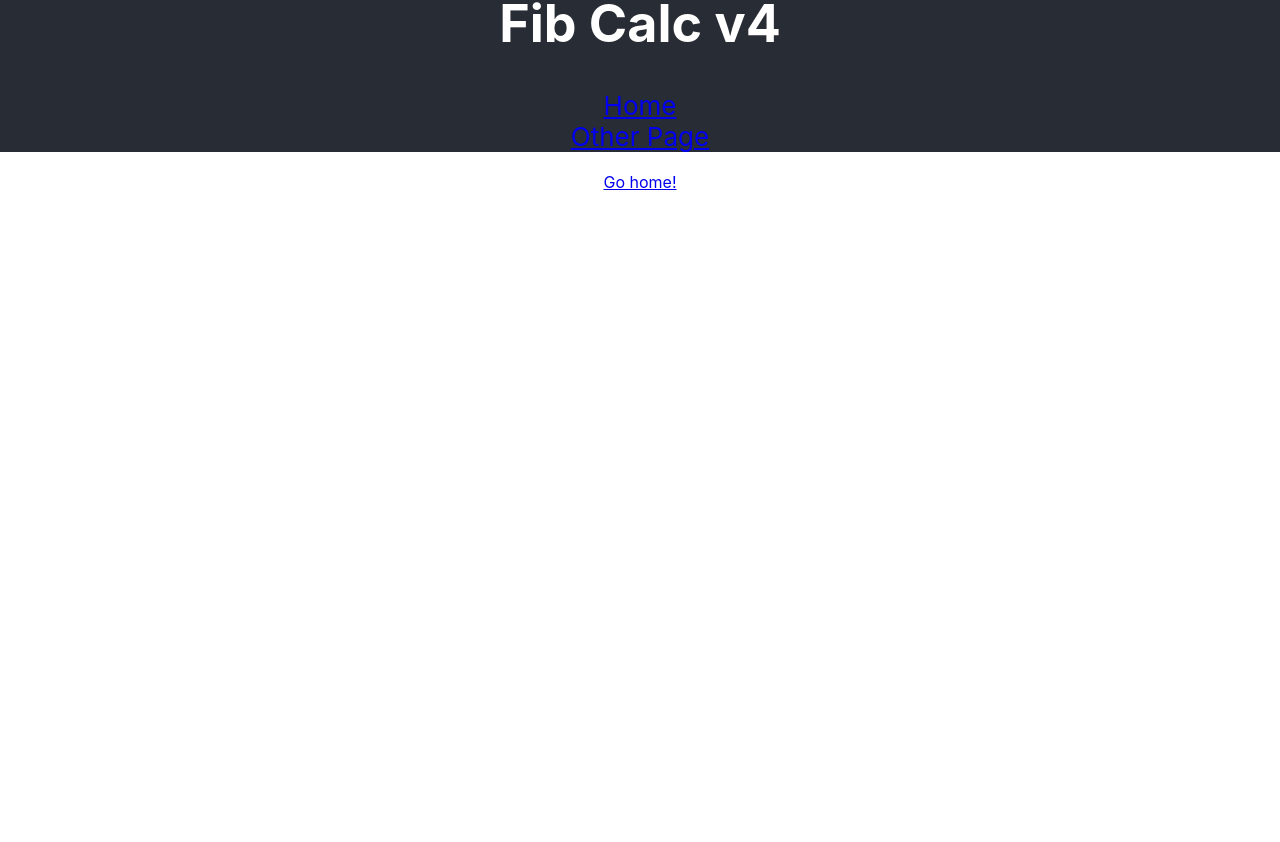
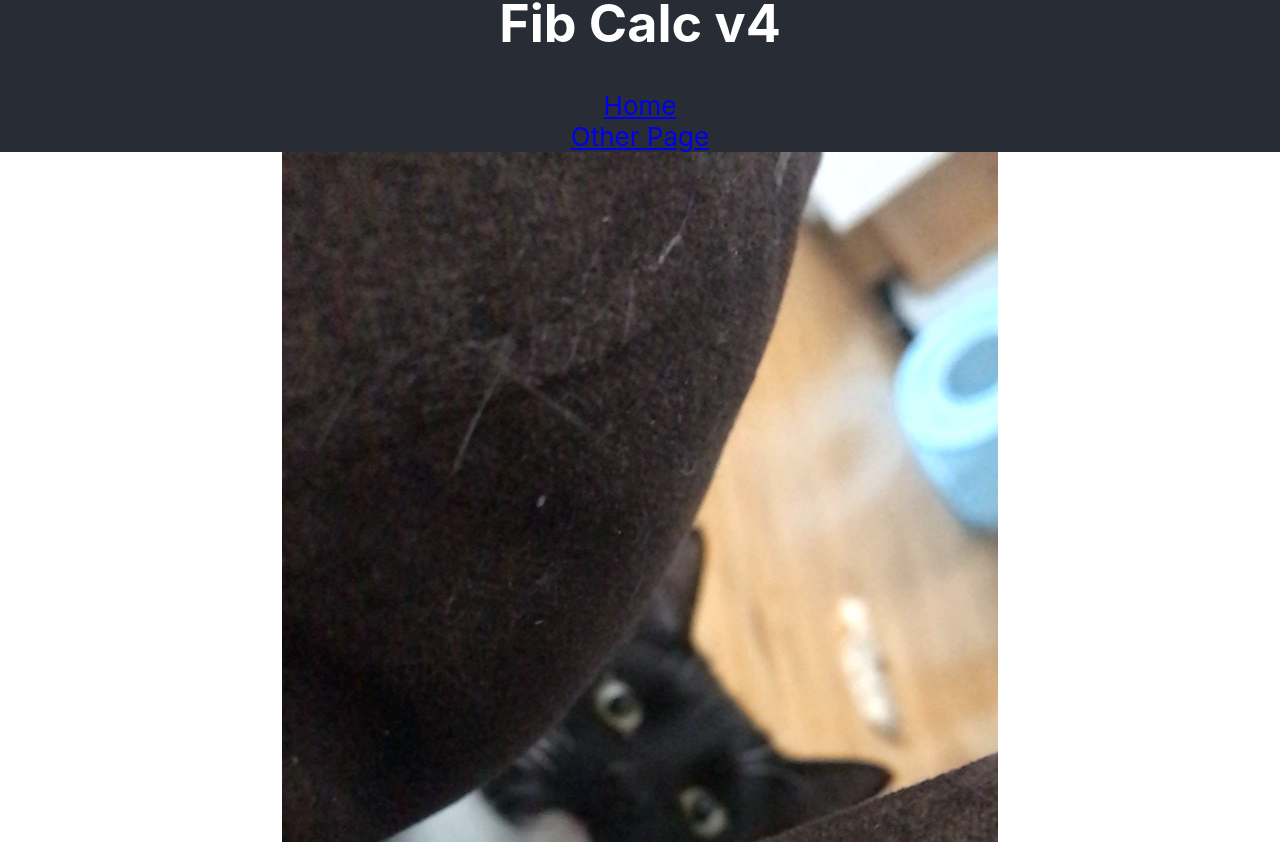
Before and after one commit to matthewjhcarr/multi-k8s, a React (Create React App) app in the folder client/: page /otherpage in a window 1280 px wide. Shown: the part 363-1205 px from the top of the page. Before the commit the page ends 800 px from the top, so only its background shows below. Built offline with nearby package versions, Linux system fonts and the light colour scheme.

Commit message:
Trying once again to fix the image

```diff
--- a/client/src/OtherPage.js
+++ b/client/src/OtherPage.js
@@ -5,7 +5,7 @@ import catthew from './img/catthew.jpeg'
 export default () => {
   return (
     <>
-      <image src={catthew} alt="catthew" />
+      <img src={catthew} alt="catthew" />
       <br />
       <Link to="/">Go home!</Link>
     </>
```
